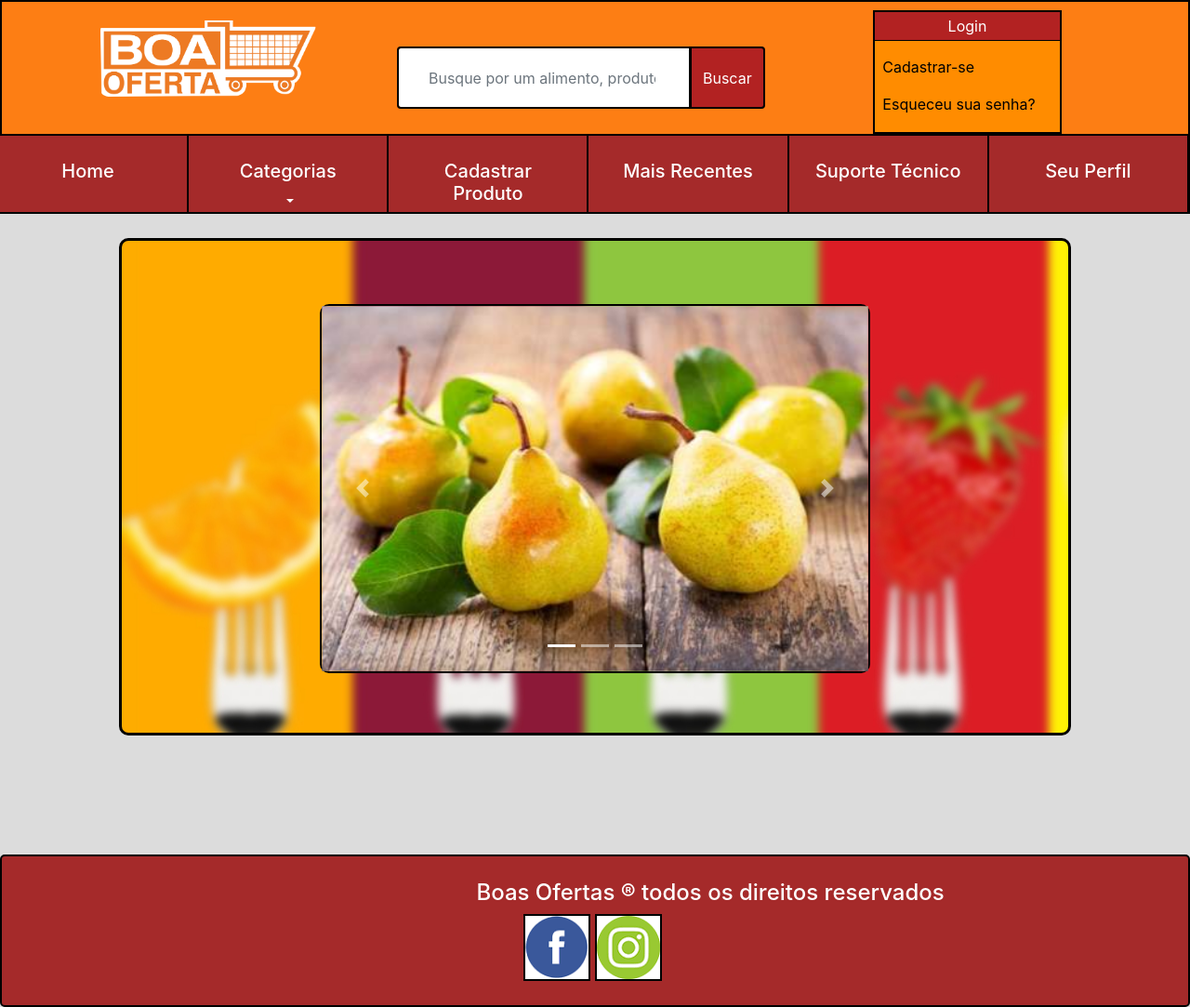
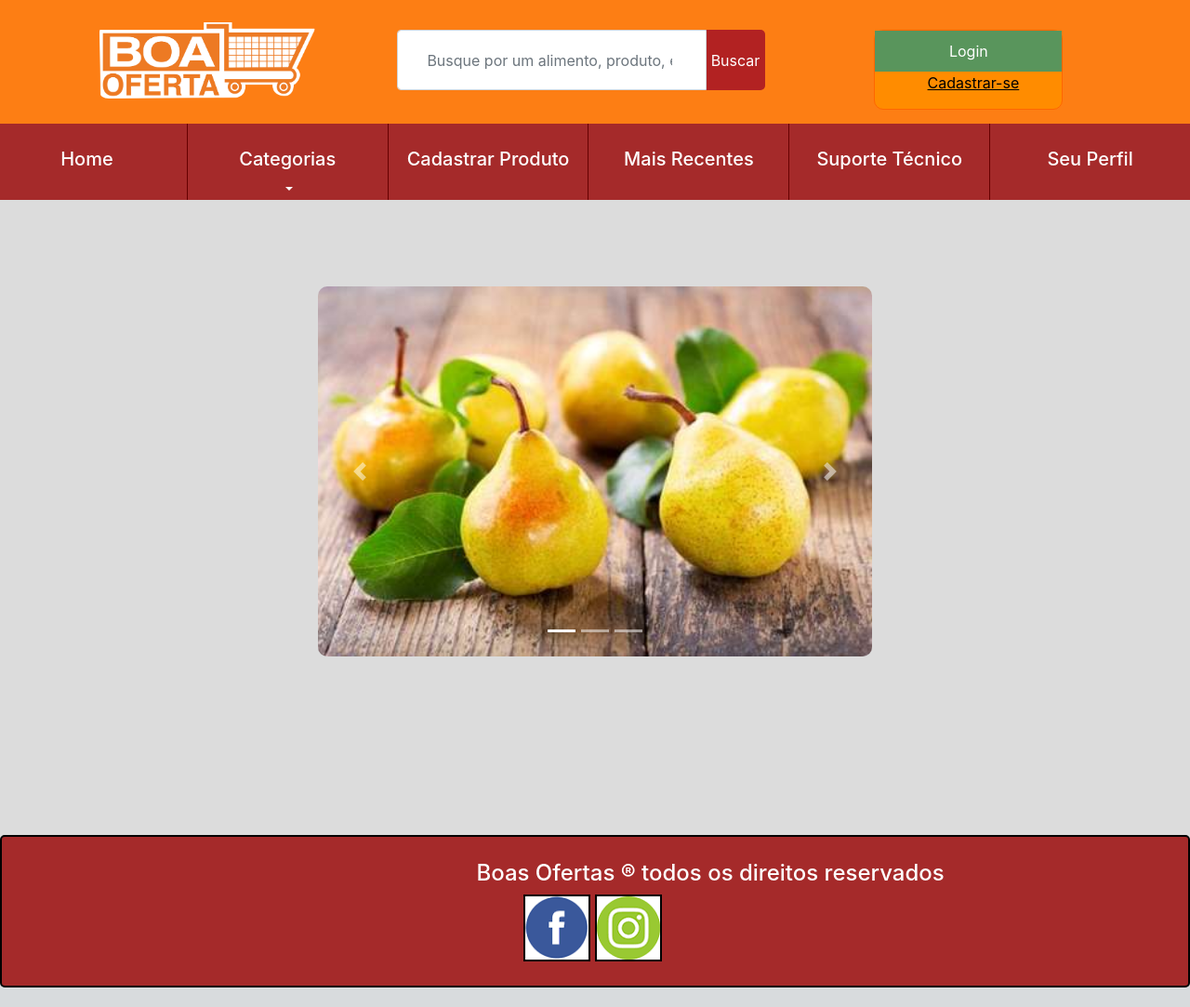
Before and after one commit to brenonpaul/boa_oferta, a PHP site: page /index.php in a window 1280 px wide. Shown: the whole page at 93% size. After the commit the page ends 1062 px from the top, so only its background shows below. Run offline with PHP 8.4, Linux system fonts and the light colour scheme.

Commit message:
Reestruturacao brusca do site, as principais mudanças estão no menu, onde por exemplo foi criado o botão 'login' junto ao seus inputs e estrutura

```diff
--- a/cabecalho.php
+++ b/cabecalho.php
@@ -10,40 +10,39 @@
     <script type="js/bootstrap.bundle.min.js"></script>
     <link rel="stylesheet" type="text/css" href="css/bootstrap.css">
     <link rel="stylesheet" type="text/css" href="css/estilo.css">
-    <nav style="border: 2px solid black; background: #fd7e14;">
+    <nav style="background: #fd7e14;">
         <div class="row" style="width: 100%;">
             <div class="col-1"></div>
             <div class="col-3">
-                <img src="imagens/logo.png" id="logo">
+                <img src="imagens/logo.png" id="logo" class="mt-4 mb-4">
             </div>
-            <div class="col-4 mt-5">
+            <div class="col-4 mt-4">
                 <form>
-                    <div class="input-group mb-4">
-                        <input type="search" class="form-control" style="padding: 8%; border: 2px solid black;"
+                    <div class="input-group mb-4 mt-2">
+                        <input type="search" class="form-control" style="padding: 8%;"
                                placeholder="Busque por um alimento, produto, etc..." aria-label="Recipient's username"
                                aria-describedby="button-addon2">
                         <div class="input-group-append">
-                            <button class="btn btn-outline-secondary" id="buscar" type="button" id="button-addon2"
+                            <button class="btn-outline-secondary" id="buscar" type="button" id="button-addon2"
                                     value="buscar">Buscar
                             </button>
                         </div>
                     </div>
                 </form>
             </div>
-            <div class="col-3">
-                <form id="caixaLogin" >
-                    <div class="form-group">
-                        <a href="telaLogin.php">
-                            <input type="button" class="btnSubmit" id="botaoLogin" value="Login"/>
-                        </a>
-                    </div>
-                    <div class="form-group ml-2">
-                        <a href="cadastro.php" class="ForgetPwd" style="color: black">Cadastrar-se</a>
-                    </div>
-                    <div class="form-group ml-2">
-                        <a href="#" class="ForgetPwd" style="color: black">Esqueceu sua senha?</a>
-                    </div>
-                </form>
+            <!--toda essa div é para o Login -->
+            <div class="col-3 mt-4">
+
+
+              <div id="caixaLogin" class="mt-2" >
+                <button onclick="document.getElementById('id01').style.display='block'" id="botaoLogin">Login</button>
+                <!--Página que será aberta após clicar no botao 'Login' -->
+              <?php require_once("telaLogin.php"); ?>
+                <!-- -->
+                  <div class="form-group">
+                      <a href="cadastro.php" class="ForgetPwd" style="color: black; text-decoration:underline; margin-left: 28%;">Cadastrar-se</a>
+                  </div>
+                </div>
             </div>
             <div class="col-1"></div>
         </div>
--- a/cadastrarProduto.php
+++ b/cadastrarProduto.php
@@ -16,7 +16,7 @@
 	  				</div>
 	  			<div class="custom-file">
 	    			<input type="file" class="custom-file-input" id="inputGroupFile01" aria-describedby="inputGroupFileAddon01">
-    			<label class="custom-file-label" for="inputGroupFile01">Adicionar Imagem</label>
+	    			<label class="custom-file-label" for="inputGroupFile01" style="z-index: 0;">Adicionar Imagem</label>
 	  			</div>
 				</div>
 			</div>
--- a/css/estilo.css
+++ b/css/estilo.css
@@ -1,19 +1,30 @@
 #logo {
     width: 80%;
     margin-bottom: 2%;
-    margin-top: 7%;
     border-radius: 10px;
     padding-bottom: 1%;
 }
 
 #caixaLogin {
-
     background: #ff8c00;
-    margin-top: 3%;
-    border: 2px solid black;
+    border: 1px solid #FF6600;
+    border-radius: 10px;
     width: 70%;
     float: right;
-    padding-bottom: 1%;
+
+}
+/* Set a style for all buttons */
+#botaoLogin {
+  background-color: #59955C;
+  color: white;
+  padding: 5%;
+  border: none;
+  cursor: pointer;
+  width: 100%;
+}
+
+#botaoLogin:hover {
+  opacity: 0.8;
 }
 
 .btnSubmit {
@@ -23,28 +34,15 @@
     cursor: pointer;
 }
 
-#botaoLogin {
-    width: 100%;
-    color: white;
-    background-color: #b22222;
-    text-align: center;
-    border-bottom: 1px solid black;
-}
+#menu {
 
-#botaoLogin:hover {
-    background-color: red;
-}
-
-#menu {
-    border-top: 2px solid black;
     background: #a52a2a;
     margin-right: 0px;
 }
 
 #itemMenu {
     text-align: center;
-    border-right: 1px solid black;
-    border-left: 1px solid black;
+    border-left: 0.1px solid #660000;
     padding-left: 1.5%;
     padding-right: 1.5%;
     padding-top: 2%;
@@ -57,9 +55,10 @@
 }
 
 #buscar {
-    border: 2px solid black;
+    border: none;
     background-color: #b22222;
     color: white;
+    border-radius: 0px 5px 5px 0px;
 }
 
 #buscar:hover {
@@ -67,10 +66,9 @@
 }
 
 #fundoCarousel{
-    background-image: url(../imagens/conjuntoFrutas.jpg);
+
     padding-top: 3%;
     padding-bottom: 5%;
-    border: 3px solid black;
     border-radius: 10px;
     margin-top: 2%;
     width: 80%;
@@ -85,19 +83,18 @@
     width: 60%;
     margin-left: 20%;
     margin-top: 3%;
-    border: 2px solid black;
     border-radius: 10px;
 }
 
 
 .recentes {
-    border: 2px solid black;
+    border: 1px solid #282828;
 }
 
 .imgRecentes {
     width: 100%;
     height: 50%;
-    border-bottom: 2px solid black;
+    border-bottom: 1px solid #282828;
     margin-bottom: 5%;
 }
 
@@ -107,7 +104,7 @@
 
 .caixaDeInputs{
     width: 50%;
-    border: 2px solid;
+    border: 1px solid;
     margin-left: 15%;
     padding-left: 10%;
     padding-top: 5%;
@@ -140,3 +137,117 @@
     background-color: #a52a2a;
     color: white;
 }
+
+
+
+
+
+
+
+
+
+
+/* Full-width input fields */
+input[type=text], input[type=password] {
+  width: 100%;
+  padding: 12px 20px;
+  margin: 8px 0;
+  display: inline-block;
+  border: 1px solid #ccc;
+  box-sizing: border-box;
+}
+
+
+
+/* Extra styles for the cancel button */
+.cancelbtn {
+  width: auto;
+  padding: 10px 18px;
+  background-color: #f44336;
+}
+
+/* Center the image and position the close button */
+.imgcontainer {
+  text-align: center;
+  position: relative;
+}
+
+.imgUserLogin {
+  width: 40%;
+  border-radius: 50%;
+}
+
+.container {
+  padding: 16px;
+}
+
+span.psw {
+  float: right;
+  padding-top: 16px;
+}
+
+/* The Modal (background) */
+.modal {
+  display: none; /* Hidden by default */
+  position: fixed; /* Stay in place */
+  z-index: 1; /* Sit on top */
+  left: 0;
+  top: 0;
+  width: 100%; /* Full width */
+  height: 100%; /* Full height */
+  overflow: auto; /* Enable scroll if needed */
+  background-color: rgb(0,0,0); /* Fallback color */
+  background-color: rgba(0,0,0,0.4); /* Black w/ opacity */
+  padding-top: 5%;
+}
+
+/* Modal Content/Box */
+.modal-content {
+  background-color: #fefefe;
+  margin: 2% auto 15% auto; /* 5% from the top, 15% from the bottom and centered */
+  border: 1px solid #888;
+  width: 40%; /* Could be more or less, depending on screen size */
+}
+
+/* The Close Button (x) */
+.close {
+  position: absolute;
+  right: 25px;
+  top: 0;
+  color: #000;
+  font-size: 35px;
+  font-weight: bold;
+}
+
+.close:hover,
+.close:focus {
+  color: red;
+  cursor: pointer;
+}
+
+/* Add Zoom Animation */
+.animate {
+  -webkit-animation: animatezoom 0.6s;
+  animation: animatezoom 0.6s
+}
+
+@-webkit-keyframes animatezoom {
+  from {-webkit-transform: scale(0)}
+  to {-webkit-transform: scale(1)}
+}
+
+@keyframes animatezoom {
+  from {transform: scale(0)}
+  to {transform: scale(1)}
+}
+
+/* Change styles for span and cancel button on extra small screens */
+@media screen and (max-width: 300px) {
+  span.psw {
+     display: block;
+     float: none;
+  }
+  .cancelbtn {
+     width: 100%;
+  }
+}
--- a/index.php
+++ b/index.php
@@ -16,13 +16,13 @@ require_once "cabecalho.php";
         <!-- The slideshow -->
         <div class="carousel-inner">
             <div class="carousel-item active">
-                <img src="imagens/pera.jpg" alt="Los Angeles">
+                <img src="imagens/pera.jpg" style="border-radius: 10px;">
             </div>
             <div class="carousel-item">
-                <img src="imagens/maca.jpg" alt="Chicago">
+                <img src="imagens/maca.jpg" style="border-radius: 10px;">
             </div>
             <div class="carousel-item">
-                <img src="imagens/pera.jpg" alt="New York">
+                <img src="imagens/pera.jpg" style="border-radius: 10px;">
             </div>
         </div>
 
--- a/telaLogin.php
+++ b/telaLogin.php
@@ -1,39 +1,21 @@
-<?php
-	require_once "cabecalho.php";
-?>
-
-	<div class="container">
-		<h3 class="mt-5" style="text-align: center; margin-bottom: 2%;">Entrar</h3>
-		<div class="caixaDeInputs">
-			<div>
-				<div class="row col-7 ml-5">
-					<div class="input-group mb-2" style="border: 2px solid  ; border-radius: 5px;">
-		  				<div class="input-group-prepend">
-		    				<span class="input-group-text" id="inputGroup-sizing-default">Usuário:</span>
-		  				</div>
-		  				<input type="text" class="form-control">
-					</div>
-				</div>
-
-
-
-
-				<div class="row col-7 ml-5">
-					<div class="input-group mb-3"  style="border: 2px solid ; border-radius: 5px;">
-		  				<div class="input-group-prepend">
-		    				<span class="input-group-text" id="inputGroup-sizing-default">Senha:</span>
-		  				</div>
-		  				<input type="password" class="form-control">
-					</div>
-				</div>
-				<div class="row col-5 ml-5">
-					<button type="submit" class="btn btn-primary">Enviar</button>
-				</div>
-			</div>
-		</div>
- 	</div>
-
-
-<?php
-	require_once "rodape.php";
-?>
+              <div id="id01" class="modal">
+                <form class="modal-content animate">
+                  <div class="imgcontainer">
+                    <span onclick="document.getElementById('id01').style.display='none'" class="close" title="Close Modal">&times;</span>
+                    </div>
+                  <div class="container">
+                    <label for="uname"><b>Usuário</b></label>
+                    <input type="text" placeholder="Nome de Usuário" name="uname" required class="form-control">
+                    <label for="psw"><b>Senha</b></label>
+                    <input type="password" placeholder="Senha" name="psw" required class="form-control">
+                    <button type="submit" class="btn btn-primary" style="background-color: #4CAF50;">Entrar</button>
+                    <label>
+                      <input type="checkbox" checked="checked" name="remember"> lembrar senha
+                    </label>
+                  </div>
+                  <div class="container" style="background-color:#f1f1f1">
+                    <button type="button" onclick="document.getElementById('id01').style.display='none'" class="cancelbtn">Cancel</button>
+                    <span class="psw"><a href="#">Esqueceu sua Senha?</a></span>
+                  </div>
+                </form>
+              </div>
```
Also changed, not shown: js/teste.js (added). Lines whose indentation alone changed are shown as unchanged.
